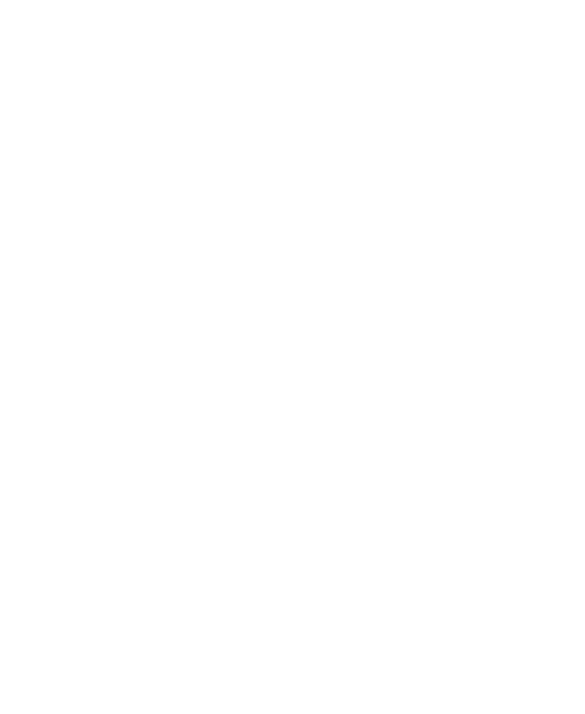
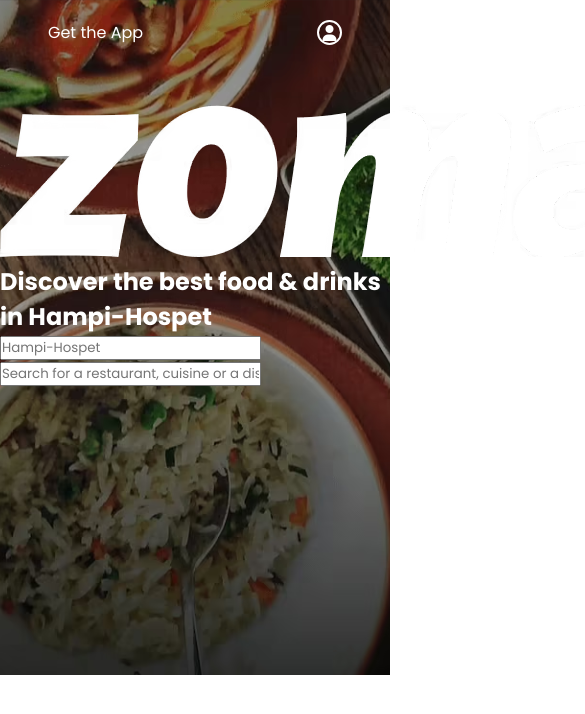
Before and after one commit to Ranjith-Prabhu3127/FSWDT-ZOMATO-CLONE, a plain HTML site: page index.html in a window 390 px wide. Shown: the top 714 px of the page, 585 px wide, since content can reach past the window. Drawn offline with Linux system fonts and the light colour scheme.

Commit message:
feat: Added navbar and heroSection

```diff
--- a/index.html
+++ b/index.html
@@ -32,5 +32,31 @@
 
     <title>Zomato Landing Page Clone</title>
   </head>
-  <body></body>
+  <body>
+    <section class="heroSection">
+      <header>
+        <nav class="navbar">
+          <a href="#">Get the App</a>
+          <div class="navbarMenuContainer">
+            <a href="#" class="link">Inventor Relations</a>
+            <a href="#" class="link">Add Restaurants</a>
+            <a href="#" class="link">Login</a>
+            <a href="#" class="link">Sign Up</a>
+            <a href="#" class="user_icon">
+              <i class="fa-solid fa-user"></i>
+            </a>
+          </div>
+        </nav>
+      </header>
+      <div>
+        <img src="./images/heroSectionLogo.png" alt="Zomato Logo" class="hero__section_logo"/>
+        <h1>Discover the best food & drinks in Hampi-Hospet</h1>
+      </div>
+      <div>
+        <input class="input" type="text" placeholder="Hampi-Hospet" />
+        <input class="input" type="text" placeholder="Search for a restaurant, cuisine or a dish" />
+
+      </div>
+    </section>
+  </body>
 </html>
--- a/styles.css
+++ b/styles.css
@@ -0,0 +1,52 @@
+*{
+    margin: 0px;
+    padding: 0px;
+    box-sizing: border-box;
+    font-family: "Poppins",sans-serif;
+}
+.heroSection{
+    background-image: url(./images/heroSectionBackground.png);
+    background-size: cover;
+    background-position: center;
+    color:white;
+    min-height: 60vh;
+
+}
+.navbar{
+    display: flex;
+    align-items: center;
+    justify-content: space-between;
+    height:65px;
+    padding: 16px 48px;
+}
+.navbar a{
+    color:white;
+    text-decoration: none;
+}
+.navbarMenuContainer{
+    display: flex;
+    gap:18px;
+}
+.navbarMenuContainer .user_icon{
+    height:25px;
+    width:25px;
+    display: flex;
+    align-items: center;
+    justify-content: center;
+    border-radius: 100%;
+    border:solid 2px white;
+    display: none;
+}
+/* Scree size from 0-600 px i.e for smaller screen/Mobile screen size */
+@media only screen and (max-width:600px) {
+    .navbarMenuContainer .user_icon{
+        display: flex;
+    }
+    .link{
+        display: none;
+    }
+    .heroSection{
+        min-height: 80vh;
+    }
+
+}
```
